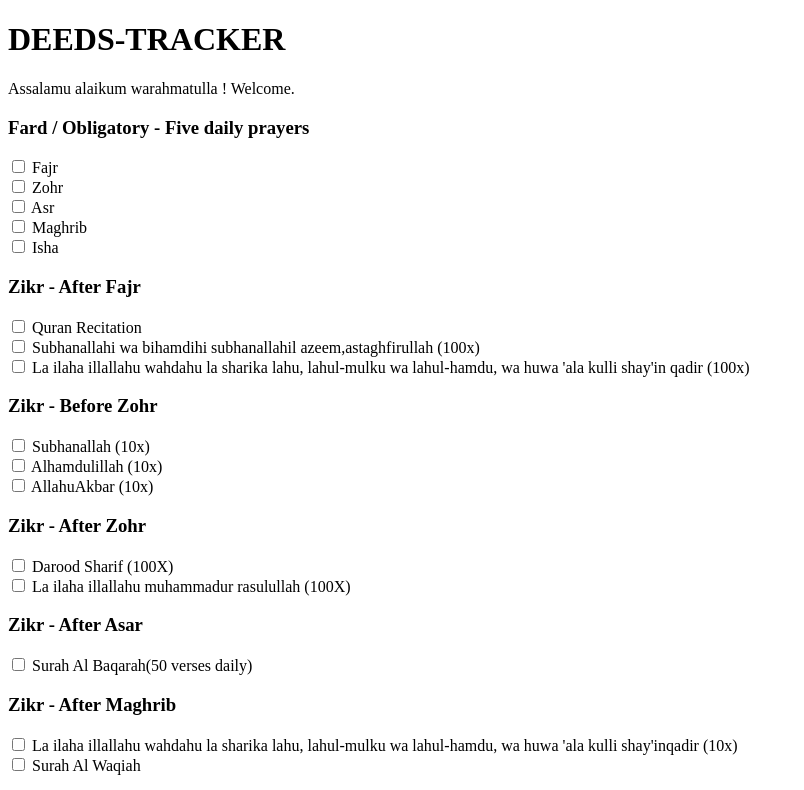
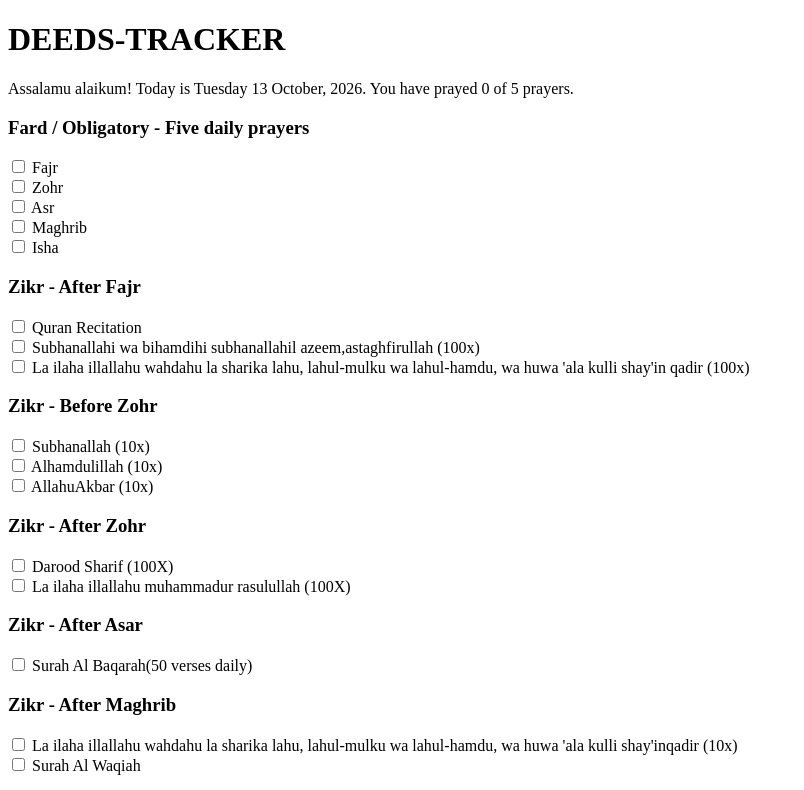
Before and after one commit to syedanadiyasabha/deeds-tracker, a plain HTML site: page index.html in a window 1280 px wide. Shown: the top 790 px of the page, without its empty margins (0-804 px from the left). Drawn offline with Linux system fonts and the light colour scheme.

Commit message:
DEEDS - TRACKER: step 5 welcome message and happy message

```diff
--- a/index.html
+++ b/index.html
@@ -9,7 +9,7 @@
 
 <body>
     <h1>DEEDS-TRACKER</h1>
-    <p>Assalamu alaikum warahmatulla ! Welcome.</p>
+     <p id="welcome">Assalamu alaikum warahmatulla ! Welcome.</p>
     <div id="app"></div>
 
     <script>
@@ -104,6 +104,31 @@
           document.getElementById(id).checked = true;
         }
 
+// Function to generate welcome message;
+
+        function updateWelcome() {
+            const today = new Date().toLocaleDateString("en-IN", {
+            weekday: "long", day: "numeric", month: "long", year: "numeric"
+    });
+
+    let prayed = 0;
+    for (let i = 0; i < 5; i++) {
+        if (document.getElementById("c" + i).checked) {
+        prayed++;
+    }
+    }
+
+        let message = "Assalamu alaikum! Today is " + today + ". You have prayed " + prayed + " of 5 prayers.";
+
+        if (prayed === 5) {
+
+            message = message + " MashaAllah, all five prayers done! May Allah accept them.";
+            }
+
+            document.getElementById("welcome").textContent = message;
+         }
+
+    updateWelcome();
 //6. Save on every tick;
 
         document.getElementById("app").addEventListener("change", function () {
@@ -115,7 +140,10 @@
         }
   }
   localStorage.setItem(todayKey, JSON.stringify(ticked));
+
+  updateWelcome();
 });
+
 
     </script>
 </body>
```
